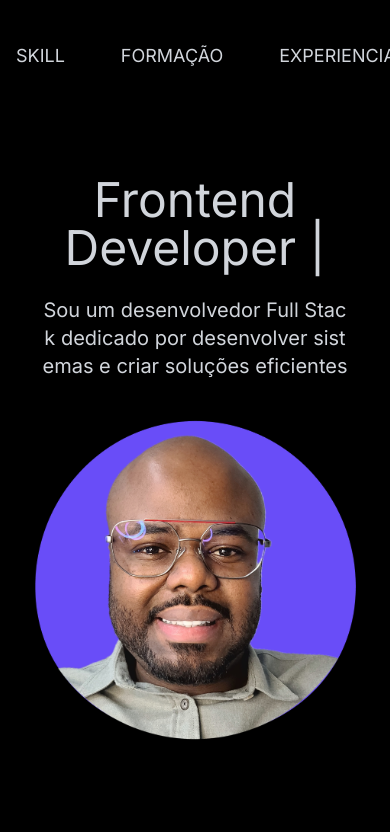
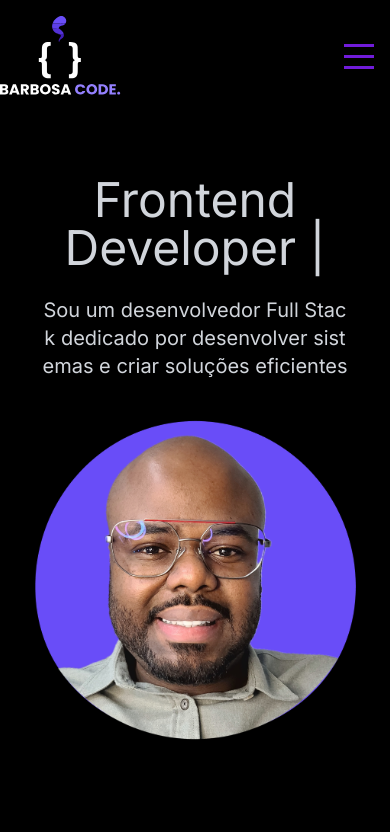
Before and after one commit to JoaoSBarbosa/barbosa-codev2, a Next.js app: page / in a window 390 px wide. Shown: the top 832 px of the page. Built offline with nearby package versions, Linux system fonts and the light colour scheme.

Commit message:
Implementado responsividade do menu

```diff
--- a/src/app/components/Sections/about/About.tsx
+++ b/src/app/components/Sections/about/About.tsx
@@ -12,12 +12,9 @@ export const About = () => {
                         Tenho experiência com diversas tecnologias, incluindo Spring, SASS, Bootstrap, TypeScript,
                         ReactJs, Angular, NodeJs, SQL, MySQL, Git, Jira, além de práticas de testes unitários e de
                         integração. Também estou familiarizado com metodologias ágeis como Scrum e Kanban.
-
-
                     </p>
                 </div>
             </Layout>
-
         </RootSection>
 
     )
--- a/src/app/components/Sections/skill/Skill.tsx
+++ b/src/app/components/Sections/skill/Skill.tsx
@@ -22,7 +22,7 @@ export const Skill = () => {
 
         <RootSection isDarkBackgroundColor={true} isBottomBoxShadow={true}>
             <Layout>
-                <div className="flex flex-row">
+                <div className="flex flex-row" id={"skill"}>
                     {SkillCardData.map((skill, index) => {
 
                         return (
--- /dev/null
+++ b/src/app/components/header/menu/index.module.css
@@ -0,0 +1,115 @@
+.btnMobile{
+    display: none;
+}
+
+.nav li a{
+    padding: 0.65rem;
+    font-size: 1.2rem;
+    display: inline-block;
+    position: relative;
+}
+
+.nav li a::after {
+    content: "";
+    background-color: #694DF8;
+    height: 3px;
+    width: 0%;
+    display: block;
+    margin-top: 4px;
+    transition: all ease 0.4s;
+    position: absolute;
+}
+
+.nav li a:hover::after {
+    width: calc(100% - 1rem);
+    color: #fff;
+}
+
+@media (max-width: 1120px) {
+    .nav .menu {
+        display: block;
+        position: absolute;
+        z-index: 999;
+        width: 100%;
+        top: 110px;
+        right: 0;
+        background-color: #0a090b;
+        height: 0;
+        transition: 0.6s;
+        overflow-y: hidden;
+        visibility: hidden;
+    }
+
+    .active .menu {
+        height: calc(100vh - 70px);
+        visibility: visible;
+        overflow: auto;
+    }
+
+    .nav li a::after,
+    .nav li a:hover::after {
+        content: none; /* Ou display: none; */
+        width: 0;
+        height: 0;
+        margin: 0;
+        transition: none;
+    }
+
+    .menu li a {
+        padding: 1rem;
+        margin: 5px 1rem;
+        width: 95%;
+    }
+
+    .menu li a:hover {
+        background-color: #141316;
+    }
+
+    .menu li a:hover::after {
+        width: 100%;
+    }
+
+    /* Outras regras... */
+    .btnMobile {
+        display: flex;
+        padding: 1rem;
+        font-size: 1.5rem;
+        border: none;
+        background: none;
+        color: #711CDB;
+        cursor: pointer;
+        gap: 0.5rem;
+        align-items: center;
+    }
+
+    .hamburger {
+        display: block;
+        width: 30px;
+        border-top: 3px solid;
+    }
+
+    .hamburger::after,
+    .hamburger::before {
+        content: "";
+        width: 30px;
+        height: 3px;
+        display: block;
+        background: currentColor;
+        margin-top: 0.5rem;
+        position: relative;
+        transition: all ease 0.3s;
+    }
+
+    .active .hamburger {
+        border-top-color: transparent;
+    }
+
+    .active .hamburger::before {
+        transform: rotate(135deg);
+    }
+
+    .active .hamburger::after {
+        transform: rotate(-135deg);
+        top: -10px;
+    }
+}
--- a/src/app/components/header/menu/index.tsx
+++ b/src/app/components/header/menu/index.tsx
@@ -1,18 +1,25 @@
+"use client"
 import Link from "next/link";
 import {MenuLinksList} from "@/app/data/MenuLinksList";
-
+import styles from "./index.module.css";
+import {useState} from "react";
 export const Menu = () => {
+    const [isActive, setIsActive ]= useState(false);
     return (
 
         <header className={"flex items-center justify-between py-4"}>
-            <Link href={"../"}>
+            <Link href={"../"} id={"logo"}>
                 <img src="/assets/img/logo.svg" alt="logo" className={"h-20"}/>
             </Link>
 
-            <nav>
-                <ul className={"flex items-center justify-center gap-6"}>
+            <nav className={`${styles.nav} ${isActive ? styles.active : ""}`}>
+
+                <button className={`${styles.btnMobile}`}>
+                    <span className={`${styles.hamburger}`} onClick={()=> setIsActive(!isActive)}></span>
+                </button>
+                <ul className={`${styles.menu} flex items-center justify-center gap-6`}>
                     {MenuLinksList.map((link) => (
-                        <li key={link.id} className={"uppercase text-lg py-2 px-4 text-gray-300"}>
+                        <li key={link.id} className={"uppercase text-lg py-2 px-4 text-gray-300"} onClick={()=> setIsActive(false)}>
                             <Link href={link.href}>
                                 {link.value}
                             </Link>
--- a/src/app/data/MenuLinksList.ts
+++ b/src/app/data/MenuLinksList.ts
@@ -1,9 +1,9 @@
 import {MenuLinksListType} from "@/app/types/Menu/MenuLinksListType";
 
-export const MenuLinksList: MenuLinksListType[]=[
-    {id: 1, value: "Skill", href: ""},
-    {id: 2, value: "Formação", href: ""},
-    {id: 3, value: "Experiencia", href: ""},
-    {id: 4, value: "Projetos", href: ""},
-    {id: 5, value: "Contato", href: ""},
+export const MenuLinksList: MenuLinksListType[] = [
+    {id: 1, value: "Skill", href: "#skill"},
+    {id: 2, value: "Formação", href: "#training"},
+    {id: 3, value: "Experiência", href: "#experience"},
+    {id: 4, value: "Projetos", href: "#projects"},
+    {id: 5, value: "Contato", href: "#contact"},
 ]
```
